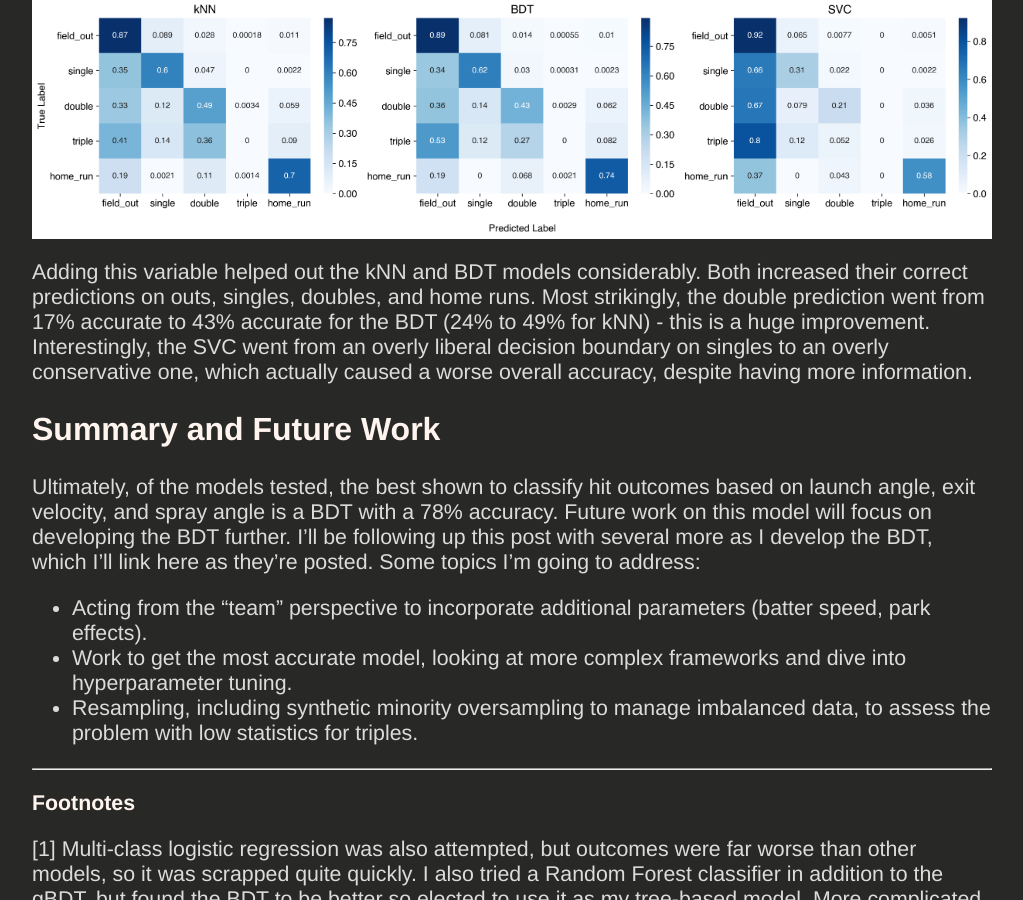
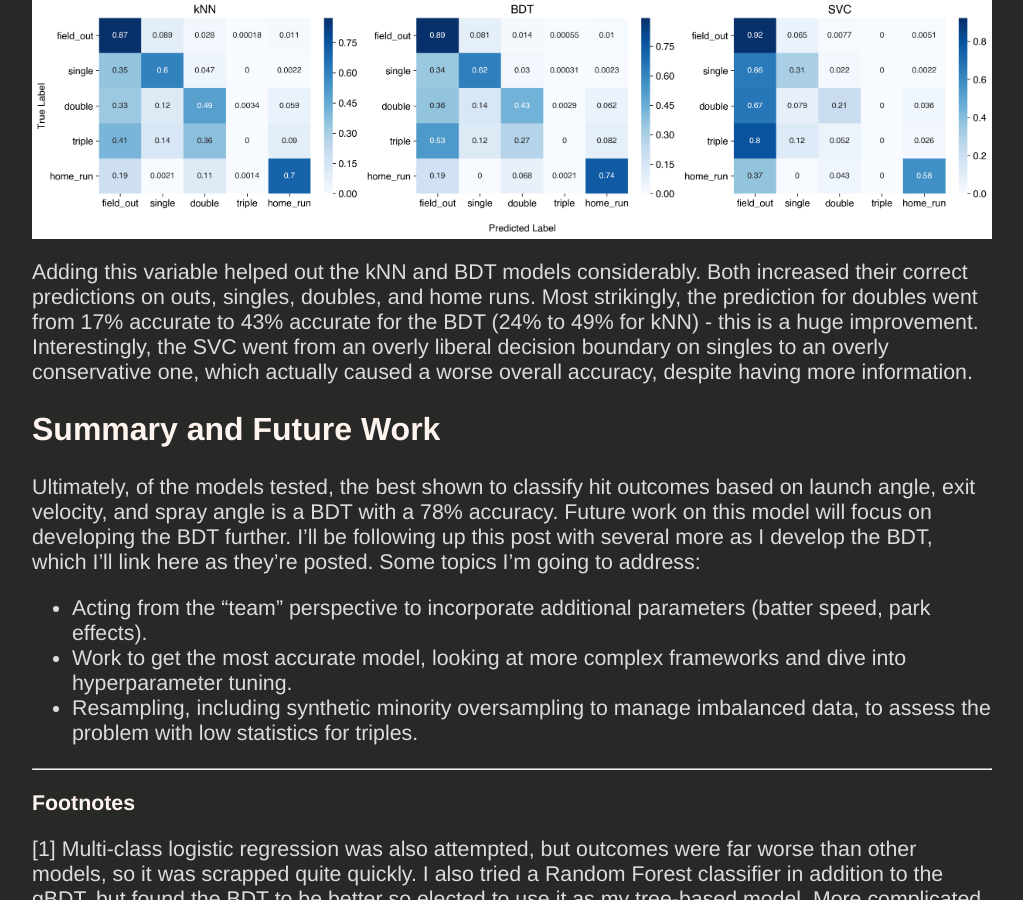
Before and after one commit to tjburch/tjburch.github.io, a Jekyll site: the page built from _posts/2020-04-20-hit-classifier-1.md, in a window 1280 px wide and 900 px high, scrolled down 6176 px. Shown: the whole window, without its empty margins (128-1151 px from the left). Built offline with Jekyll 4.4.1, drawn with Linux system fonts in a browser that asks for light colours; formulas are drawn with MathJax 3; comment, search, counter and statistics services are not loaded.

Commit message:
Fix a sentence

```diff
--- a/_posts/2020-04-20-hit-classifier-1.md
+++ b/_posts/2020-04-20-hit-classifier-1.md
@@ -70,7 +70,7 @@ The spray angle distribution looks similar for outs and singles, but the feature
 
 <img src="/blogimages/hit_classifier/3var_confusion.png" alt="Confusion matrices for the various models evaluated with spray angle"   class="center" style="width:100%;" />
 
-Adding this variable helped out the kNN and BDT models considerably. Both increased their correct predictions on outs, singles, doubles, and home runs. Most strikingly, the double prediction went from 17% accurate to 43% accurate for the BDT (24% to 49% for kNN) - this is a huge improvement. Interestingly, the SVC went from an overly liberal decision boundary on singles to an overly conservative one, which actually caused a worse overall accuracy, despite having more information.
+Adding this variable helped out the kNN and BDT models considerably. Both increased their correct predictions on outs, singles, doubles, and home runs. Most strikingly, the prediction for doubles went from 17% accurate to 43% accurate for the BDT (24% to 49% for kNN) - this is a huge improvement. Interestingly, the SVC went from an overly liberal decision boundary on singles to an overly conservative one, which actually caused a worse overall accuracy, despite having more information.
 
 
 ## Summary and Future Work
```
